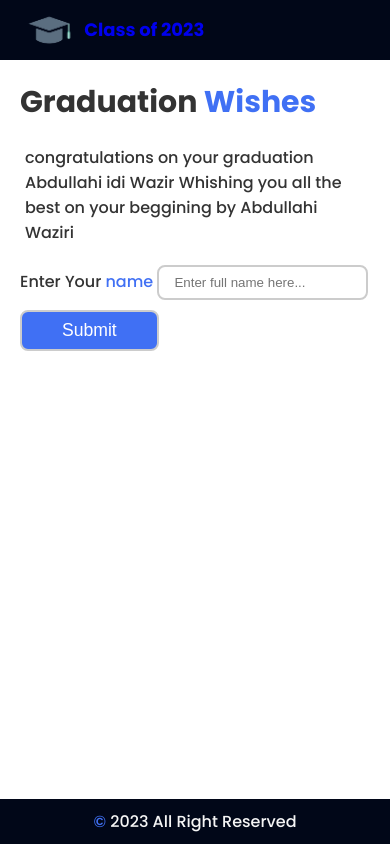
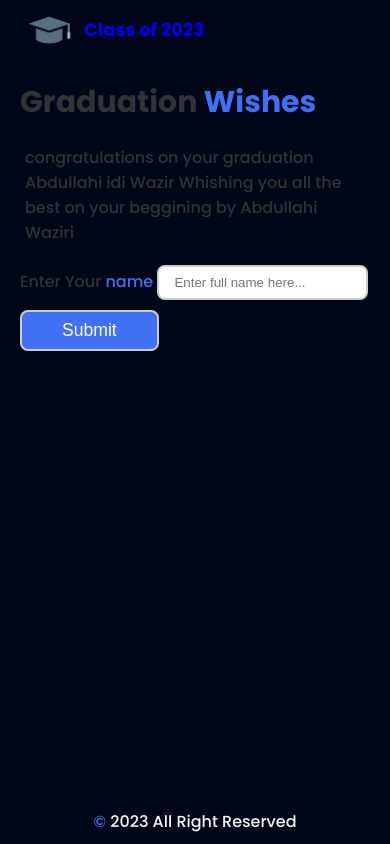
Before and after one commit to aiwaziri05/aiwaziri05.github.io, a PHP site: page /class_of_23/index.html in a window 390 px wide. Run offline with PHP 8.4, Linux system fonts and the light colour scheme.

Commit message:
updating some packages

```diff
--- a/class_of_23/stylesheet/style.css
+++ b/class_of_23/stylesheet/style.css
@@ -90,7 +90,7 @@ img {
 
 @media only screen and (max-width: 600px) {
   body {
-    background-color: #FFF;
+    background: linear-gradient(to left top #4776E6 #8E54E9);
   }
 
   .navbar {
```
